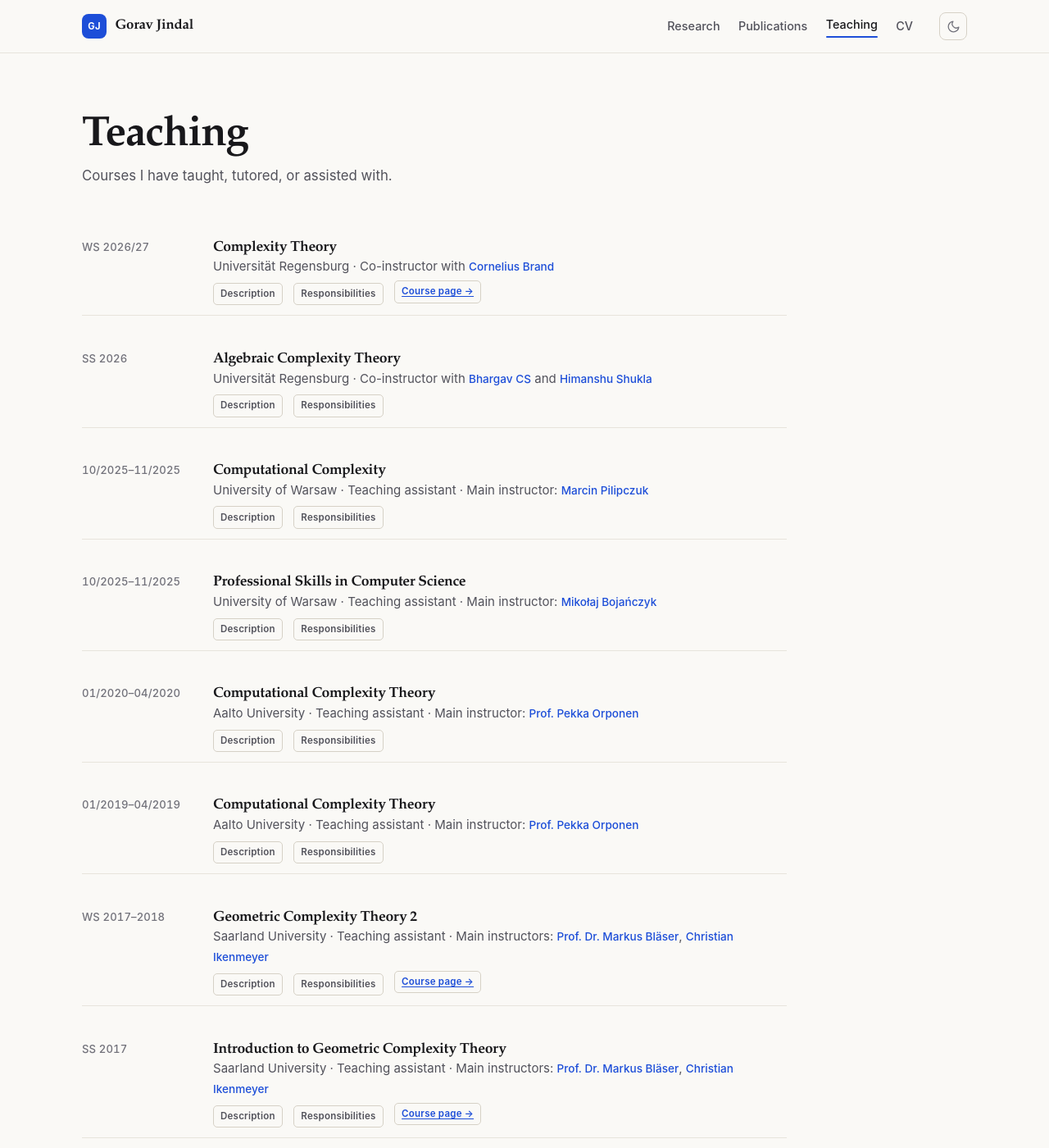
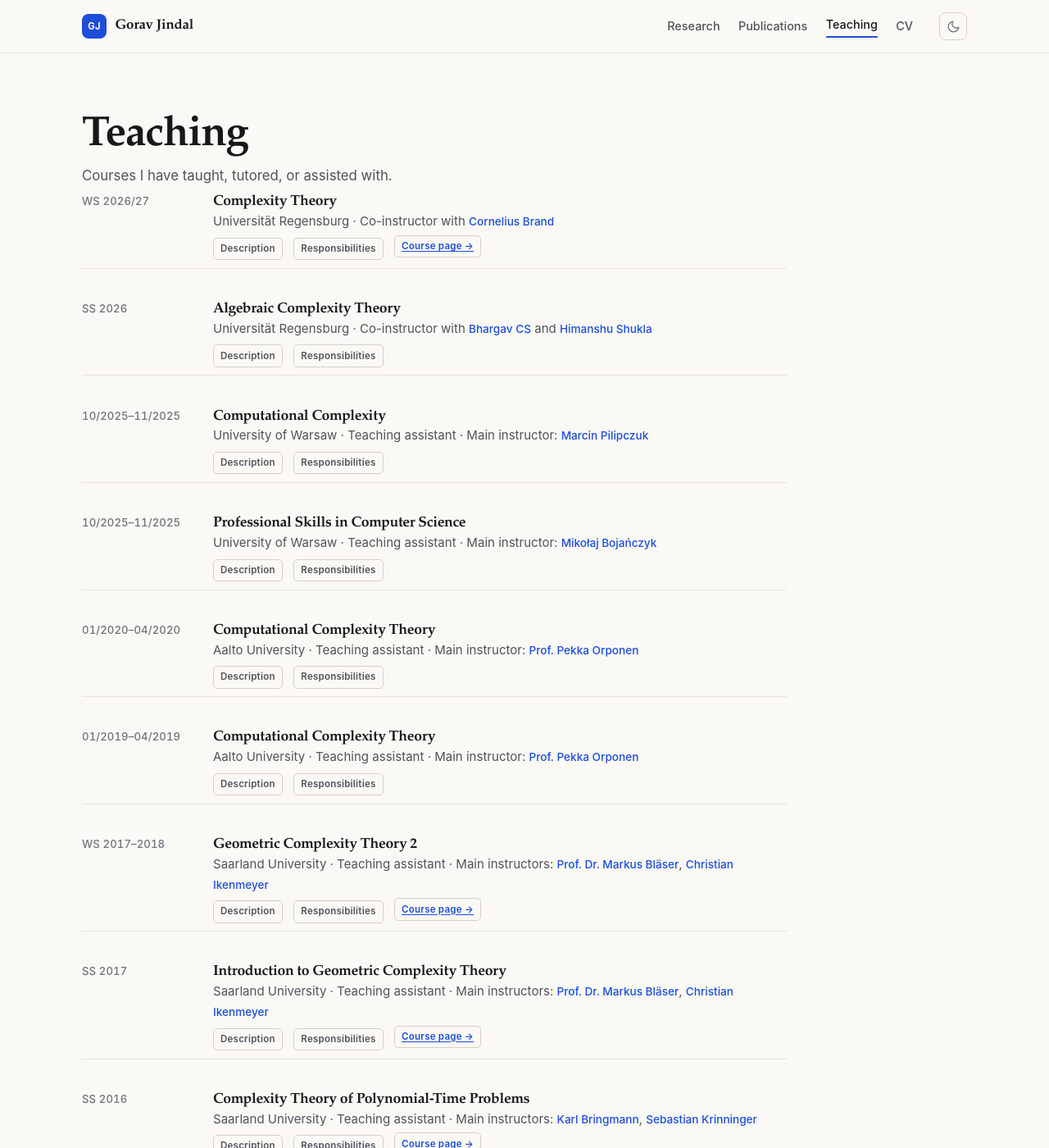
Before and after one commit to goravjindal/goravjindal.github.io, a Jekyll site: the page built from _pages/teaching.md, in a window 1280 px wide and 1400 px high. Shown: the whole window at 82% size. Built offline with Jekyll 4.4.1, drawn with Linux system fonts in a browser that asks for light colours.

Commit message:
Remove gap above first teaching course

```diff
--- a/assets/css/main.css
+++ b/assets/css/main.css
@@ -826,7 +826,7 @@ hr {
   grid-template-columns: 8.5rem minmax(0, 1fr);
   align-items: baseline;
   gap: 1.5rem;
-  padding: 0.45rem 0 0.75rem;
+  padding: 0.25rem 0 0.6rem;
   border-top: 1px solid var(--rule);
 }
 
@@ -1416,5 +1416,9 @@ hr {
 
 /* Teaching page: reduce the gap before the first course row. */
 .teaching-page .page-header {
-  margin-bottom: 1.25rem;
+  margin-bottom: 0;
 }
+
+.teaching-page .course-list {
+  margin-top: -2rem;
+}
```
